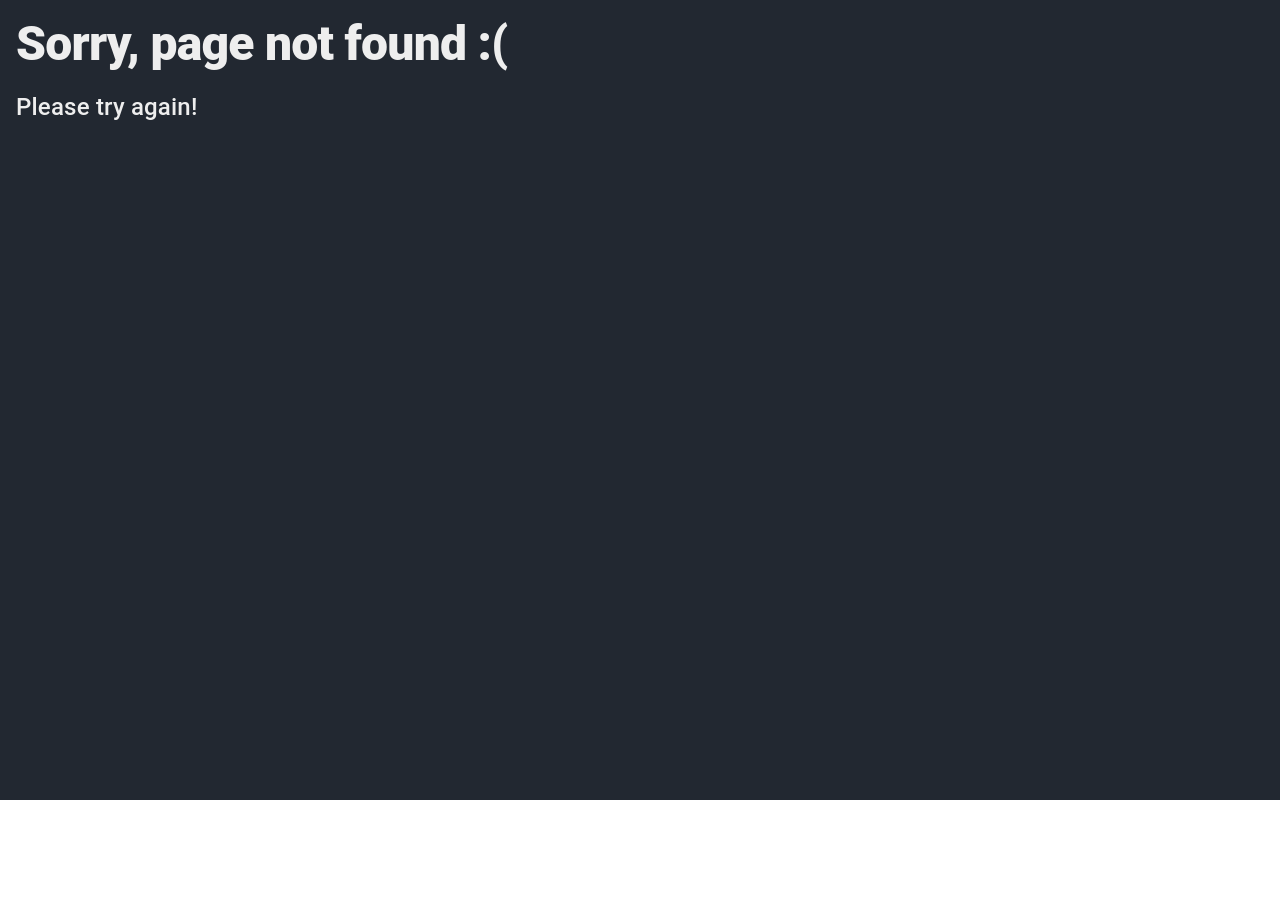
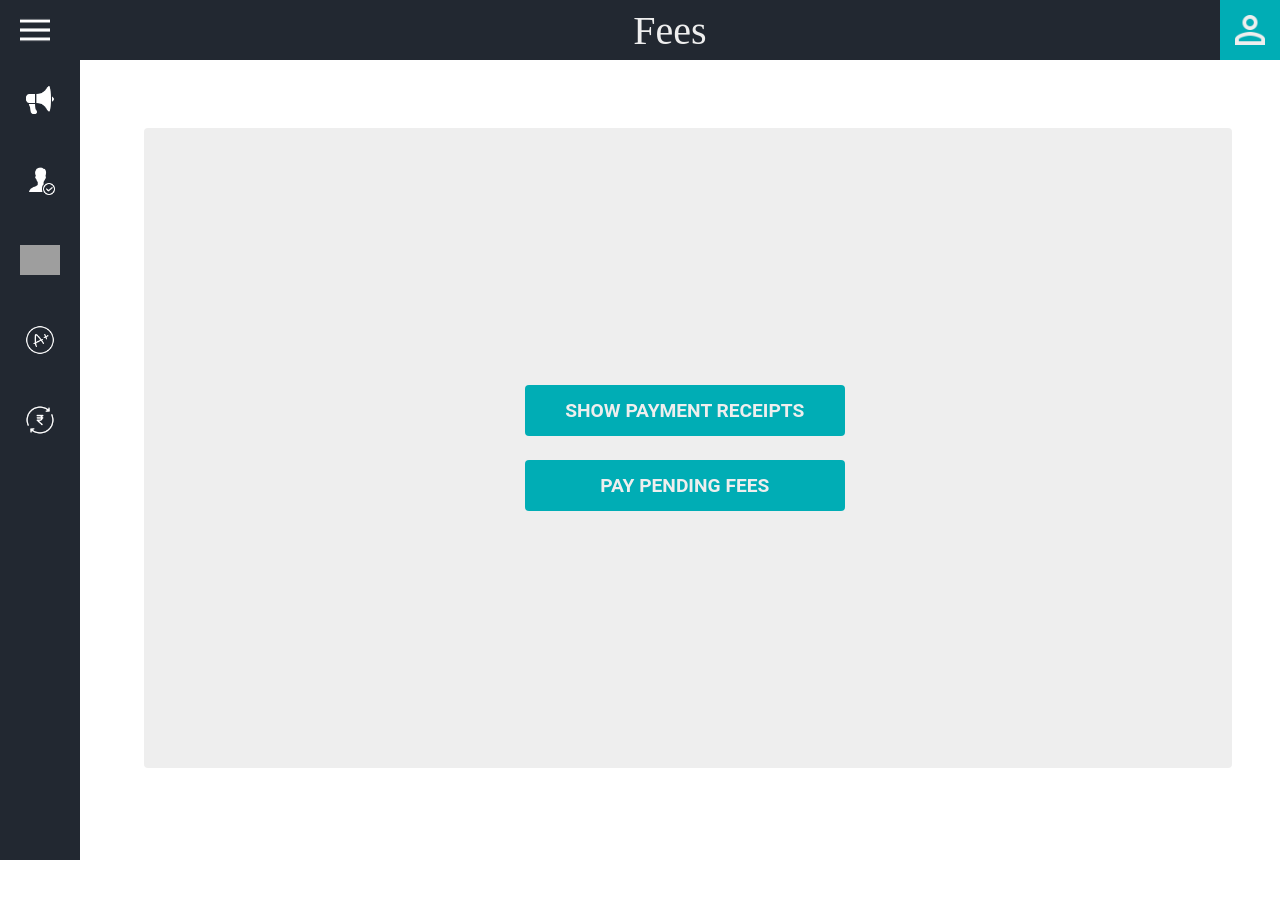
Before and after one commit to kunal-o-0/EduTrack, a React (Create React App) app in the folder sms/: page /dashboard/fees in a window 1280 px wide. Before the commit this address had no page. Shown: the top 898 px of the page. Before the commit the page ends 800 px from the top, so only its background shows below. Built offline with nearby package versions, Linux system fonts and the light colour scheme; grey boxes are pictures that could not be loaded.

Commit message:
All dashboard routing moved to App and accordingly changes made to other files

```diff
--- a/sms/src/App.js
+++ b/sms/src/App.js
@@ -7,6 +7,16 @@ import ContactUs from "./pages/ContactUs";
 import LoginRegister from "./pages/LoginRegister";
 import Login from "./pages/Login";
 import Register from "./pages/Register";
+import ForgotPassword from "./pages/ForgotPassword";
+import Dashboard from "./pages/Dashboard";
+import Announcements from "./components/Announcements";
+import Attendance from "./components/Attendance";
+import Schedule from "./components/Schedule";
+import Grades from "./components/Grades";
+import Fees from "./components/Fees/Fees";
+import PaymentDetails from "./components/Fees/PaymentDetails";
+import PayFees from "./components/Fees/PayFees";
+import FeesMain from "./components/Fees/FeesMain";
 
 function App() {
   return (
@@ -20,9 +30,22 @@ function App() {
         </Route>
         <Route path="/login-register" element={<LoginRegister />} exact>
           <Route index element={<Login />} />
-          <Route path="register" element={<Register />} />
+          <Route path="register" element={<Register />} exact />
+          <Route path="forgot-password" element={<ForgotPassword />} exact />
         </Route>
         <Route path="*" element={<NotFound />} />
+        <Route path="/dashboard" element={<Dashboard />} exact>
+          <Route index element={<Announcements />} />
+          <Route path="announcements" element={<Announcements />} exact />
+          <Route path="attendance" element={<Attendance />} exact />
+          <Route path="schedule" element={<Schedule />} exact />
+          <Route path="grades" element={<Grades />} exact />
+          <Route path="fees" element={<Fees />} exact>
+            <Route index element={<FeesMain />} />
+            <Route path="show-receipts" element={<PaymentDetails />} exact />
+            <Route path="pay-fees" element={<PayFees />} exact />
+          </Route>
+        </Route>
       </Routes>
     </>
   );
--- a/sms/src/components/Fees/Fees.js
+++ b/sms/src/components/Fees/Fees.js
@@ -30,7 +30,7 @@ function Fees() {
       }}
       elevation={0}
     >
-      {status === "" ? <FeesMain statusHandler={setStatus} /> : <Outlet />}
+      <Outlet />
     </Paper>
   );
 }
--- a/sms/src/components/Fees/FeesMain.js
+++ b/sms/src/components/Fees/FeesMain.js
@@ -2,11 +2,7 @@ import { Button, Stack, Typography } from "@mui/material";
 import Styles from "../../assets/Style";
 import { Link } from "react-router-dom";
 
-const FeesMain = (props) => {
-  const handleCLick = (data) => {
-    props.statusHandler(data);
-  };
-
+const FeesMain = () => {
   return (
     <Stack sx={{ width: "30%" }} spacing={3}>
       <Link to="show-receipts">
@@ -19,7 +15,6 @@ const FeesMain = (props) => {
             ":hover": { bgcolor: Styles.colors.secondary_dark },
           }}
           disableRipple
-          onClick={(e) => handleCLick("show")}
         >
           <Typography
             variant="h5"
@@ -44,7 +39,6 @@ const FeesMain = (props) => {
             ":hover": { bgcolor: Styles.colors.secondary_dark },
           }}
           disableRipple
-          onClick={(e) => handleCLick("pay")}
         >
           <Typography
             variant="h5"
--- a/sms/src/components/SideMenuClosed.js
+++ b/sms/src/components/SideMenuClosed.js
@@ -1,18 +1,17 @@
 import React from "react";
-import { Link, BrowserRouter } from "react-router-dom";
+import { Link, BrowserRouter, Outlet } from "react-router-dom";
 import ImgAnnLight from "../assets/Icons/announcement_light.png";
 import ImgAttenLight from "../assets/Icons/attendance_light.png";
 import ImgScheLight from "../assets/Icons/schedule_light.png";
 import ImgGradLight from "../assets/Icons/grades_light.png";
 import ImgFeesLight from "../assets/Icons/fees_light.png";
 import "../css/SideBar.css";
-import DashboardRoutes from "../routes/DashboardRoutes";
 
 function SideMenu() {
   return (
     <div>
       <div className="container-side-menu collapsed">
-        <Link to="/announcements">
+        <Link to="announcements">
           <div className="menu-option" id="first">
             <img
               src={ImgAnnLight}
@@ -22,7 +21,7 @@ function SideMenu() {
             />
           </div>
         </Link>
-        <Link to="/attendance">
+        <Link to="attendance">
           <div className="menu-option">
             <img
               src={ImgAttenLight}
@@ -32,7 +31,7 @@ function SideMenu() {
             />
           </div>
         </Link>
-        <Link to="/schedule">
+        <Link to="schedule">
           <div className="menu-option">
             <img
               src={ImgScheLight}
@@ -42,7 +41,7 @@ function SideMenu() {
             />
           </div>
         </Link>
-        <Link to="/grades">
+        <Link to="grades">
           <div className="menu-option">
             <img
               src={ImgGradLight}
@@ -52,7 +51,7 @@ function SideMenu() {
             />
           </div>
         </Link>
-        <Link to="/fees">
+        <Link to="fees">
           <div className="menu-option">
             <img
               src={ImgFeesLight}
@@ -63,7 +62,7 @@ function SideMenu() {
           </div>
         </Link>
       </div>
-      <DashboardRoutes id="side-menu-output" />
+      <Outlet />
     </div>
   );
 }
--- a/sms/src/components/SideMenuExpanded.js
+++ b/sms/src/components/SideMenuExpanded.js
@@ -1,5 +1,5 @@
 import React from "react";
-import { Link } from "react-router-dom";
+import { Link, Outlet } from "react-router-dom";
 import ImgAnnLight from "../assets/Icons/announcement_light.png";
 import ImgAttenLight from "../assets/Icons/attendance_light.png";
 import ImgScheLight from "../assets/Icons/schedule_light.png";
@@ -7,7 +7,6 @@ import ImgGradLight from "../assets/Icons/grades_light.png";
 import ImgFeesLight from "../assets/Icons/fees_light.png";
 import ImgInst from "../assets/Icons/institute.png";
 import ImgCloseLight from "../assets/Icons/close_light.png";
-import DashboardRoutes from "../routes/DashboardRoutes";
 import "../css/SideBar.css";
 
 function SideMenu(props) {
@@ -38,7 +37,7 @@ function SideMenu(props) {
         <div className="menu-option">
           <span id="username">Hello Kunal!</span>
         </div>
-        <Link to="/announcements">
+        <Link to="announcements">
           <div className="menu-option">
             <img
               src={ImgAnnLight}
@@ -49,7 +48,7 @@ function SideMenu(props) {
             <span>Announcements</span>
           </div>
         </Link>
-        <Link to="/attendance">
+        <Link to="attendance">
           <div className="menu-option">
             <img
               src={ImgAttenLight}
@@ -60,7 +59,7 @@ function SideMenu(props) {
             <span>Attendance</span>
           </div>
         </Link>
-        <Link to="/schedule">
+        <Link to="schedule">
           <div className="menu-option">
             <img
               src={ImgScheLight}
@@ -71,7 +70,7 @@ function SideMenu(props) {
             <span>Schedule</span>
           </div>
         </Link>
-        <Link to="/grades">
+        <Link to="grades">
           <div className="menu-option">
             <img
               src={ImgGradLight}
@@ -82,7 +81,7 @@ function SideMenu(props) {
             <span>Grades</span>
           </div>
         </Link>
-        <Link to="/fees">
+        <Link to="fees">
           <div className="menu-option">
             <img
               src={ImgFeesLight}
@@ -94,7 +93,7 @@ function SideMenu(props) {
           </div>
         </Link>
       </div>
-      <DashboardRoutes />
+      <Outlet />
     </div>
   );
 }
```
